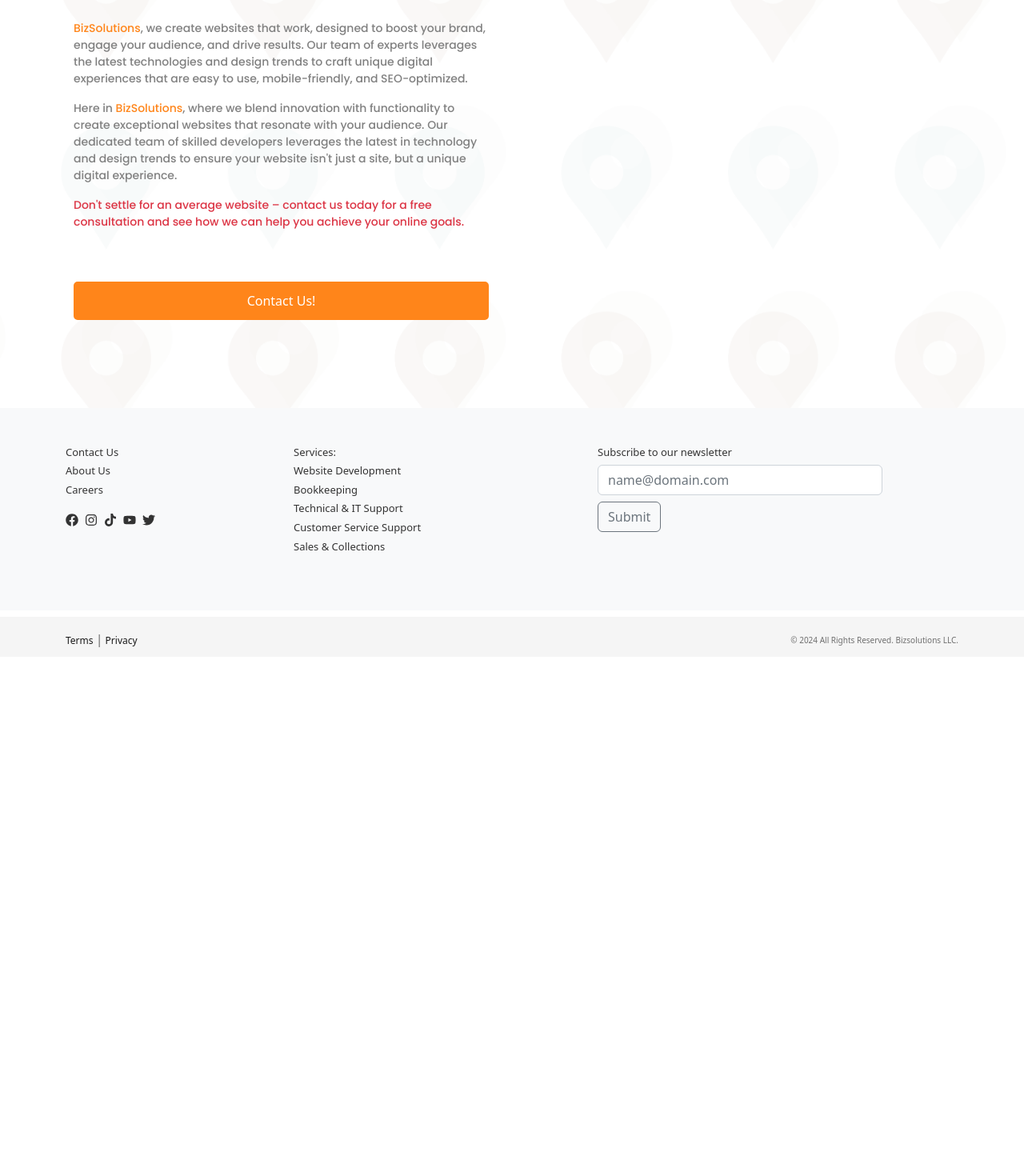
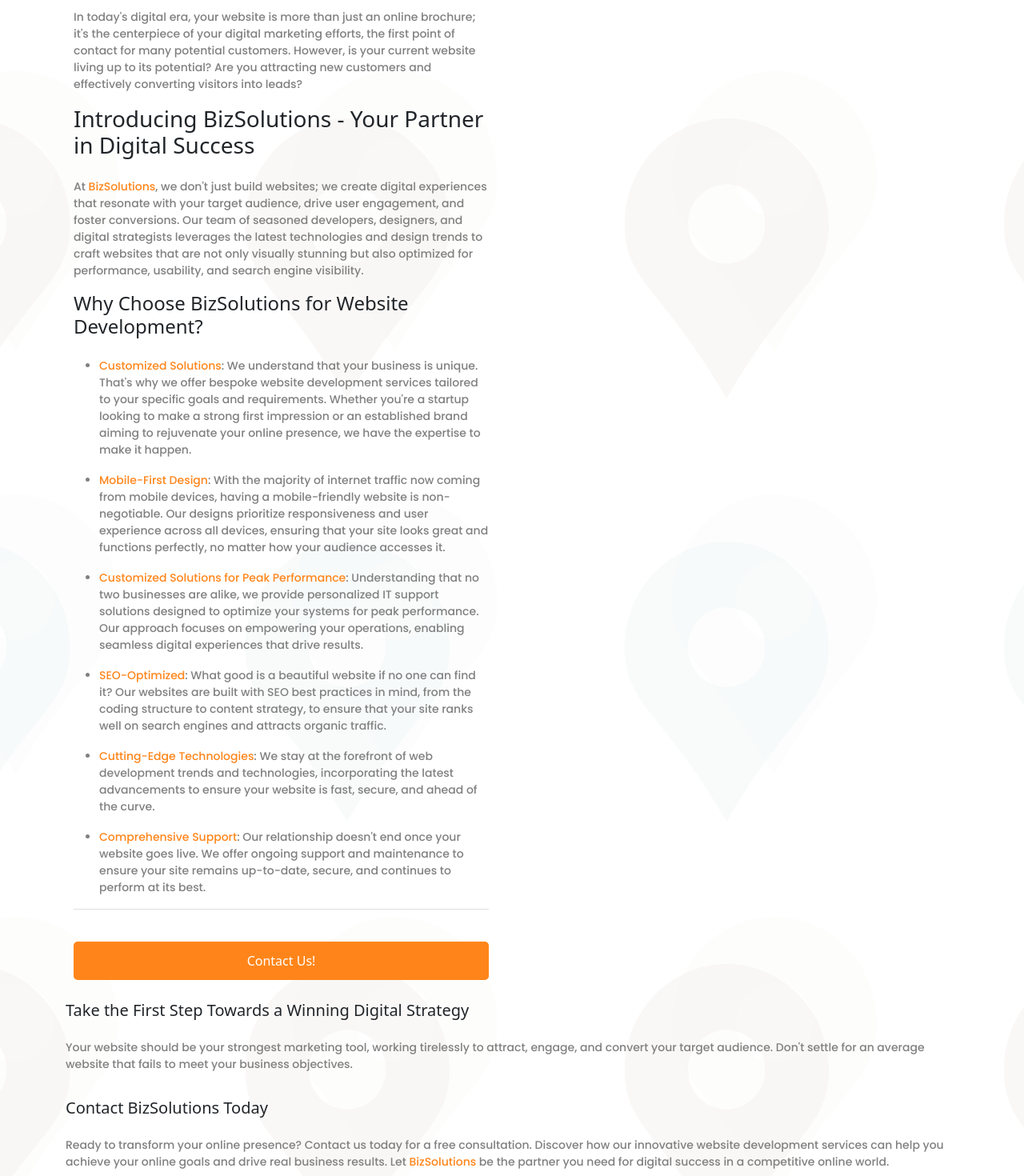
Before and after one commit to biz-admin-carlo/Bizsolutions, a React (Create React App) app: page /website-development in a window 1280 px wide. Shown: the part 320-1790 px from the top of the page at 80% size. Before the commit the page ends 1154 px from the top, so only its background shows below. Built offline with nearby package versions, Linux system fonts and the light colour scheme; no server answers; grey boxes are pictures that could not be loaded; a web font is replaced by a local one.

Commit message:
u[dated WebDevelopment

```diff
--- a/src/components/Page_WebDevelopment.js
+++ b/src/components/Page_WebDevelopment.js
@@ -27,7 +27,7 @@
             <div className='app-landing-page-service'>
                 <Container className="services-container mb-3 d-lg-block">
 
-                    <div className="flex-container">
+                    <div className="flex-container d-flex flex-column flex-lg-row">
 
                         <div className='text-content pt-lg-5'>
                             <div className='text-center'>
@@ -35,15 +35,41 @@
                                 <h1 className='py-3'>Web <span className='text-dark'>Development</span></h1>
                                 <hr />
 
-                                <div className='text-intro-landing pb-lg-5'>
+                                <div className='text-intro-landing pb-lg-4'>
 
-                                    <h5 className='pb-3 text-dark' style={{ fontStyle: 'italic' }}>Is your website failing to attract new customers and convert visitors into leads? </h5>
+                                    <h3 className='pb-3 text-dark'>
+                                    Website Development Services
+                                    </h3>
 
-                                    <p className='text-intro-landing'><span className='biz-color'>BizSolutions</span>, we create websites that work, designed to boost your brand, engage your audience, and drive results. Our team of experts leverages the latest technologies and design trends to craft unique digital experiences that are easy to use, mobile-friendly, and SEO-optimized.</p>
+                                    <p className='text-intro-landing'>In today's digital era, your website is more than just an online brochure; it's the centerpiece of your digital marketing efforts, the first point of contact for many potential customers. However, is your current website living up to its potential? Are you attracting new customers and effectively converting visitors into leads?</p>
 
-                                    <p className='text-intro-landing'>Here in <span className='biz-color'>BizSolutions</span>, where we blend innovation with functionality to create exceptional websites that resonate with your audience. Our dedicated team of skilled developers leverages the latest in technology and design trends to ensure your website isn't just a site, but a unique digital experience.</p>
+                                    <h3 className='pb-3 text-dark'>
+                                    Introducing BizSolutions - Your Partner in Digital Success
+                                    </h3>
 
-                                    <p className='text-intro-landing text-danger'>Don't settle for an average website – contact us today for a free consultation and see how we can help you achieve your online goals.</p>
+                                    <p className='text-intro-landing'>At <span className='biz-color'>BizSolutions</span>, we don't just build websites; we create digital experiences that resonate with your target audience, drive user engagement, and foster conversions. Our team of seasoned developers, designers, and digital strategists leverages the latest technologies and design trends to craft websites that are not only visually stunning but also optimized for performance, usability, and search engine visibility.</p>
+
+                                    <h4 className='pb-3 text-dark'>
+                                    Why Choose BizSolutions for Website Development?
+                                    </h4>
+
+                                    <ul>
+                                        <li><p className='text-intro-landing'><span className='biz-color'>Customized Solutions</span>: We understand that your business is unique. That's why we offer bespoke website development services tailored to your specific goals and requirements. Whether you're a startup looking to make a strong first impression or an established brand aiming to rejuvenate your online presence, we have the expertise to make it happen.</p></li>
+
+                                        <li><p className='text-intro-landing'><span className='biz-color'>Mobile-First Design</span>: With the majority of internet traffic now coming from mobile devices, having a mobile-friendly website is non-negotiable. Our designs prioritize responsiveness and user experience across all devices, ensuring that your site looks great and functions perfectly, no matter how your audience accesses it.</p></li>
+
+                                        <li><p className='text-intro-landing'><span className='biz-color'>Customized Solutions for Peak Performance</span>: Understanding that no two businesses are alike, we provide personalized IT support solutions designed to optimize your systems for peak performance. Our approach focuses on empowering your operations, enabling seamless digital experiences that drive results.</p></li>
+
+                                        <li><p className='text-intro-landing'><span className='biz-color'>SEO-Optimized</span>: What good is a beautiful website if no one can find it? Our websites are built with SEO best practices in mind, from the coding structure to content strategy, to ensure that your site ranks well on search engines and attracts organic traffic.</p></li>
+
+                                        <li><p className='text-intro-landing'><span className='biz-color'>Cutting-Edge Technologies</span>: We stay at the forefront of web development trends and technologies, incorporating the latest advancements to ensure your website is fast, secure, and ahead of the curve.</p></li>
+
+                                        <li><p className='text-intro-landing'><span className='biz-color'>Comprehensive Support</span>: Our relationship doesn't end once your website goes live. We offer ongoing support and maintenance to ensure your site remains up-to-date, secure, and continues to perform at its best.</p></li>
+
+                                    </ul>
+
+                                    <hr />
+
                                 </div>
                             </div>
 
@@ -53,11 +79,27 @@
                         <div className="video-container ps-lg-5">
                             {loadVideo && (
                                 <a href="https://www.youtube.com/shorts/XcoLWjWWh7g" target="_blank" rel="noopener noreferrer">
-                                    <video width="960px" height="540px" className="img-fluid" muted autoPlay loop>
-                                        <source src={require('../assets/video-are-you-ready-stock.mp4')} type="video/mp4" />
+                                    <video width="960px" height="540px" className="img-fluid" autoPlay loop>
+                                        <source src={require('../assets/video-having-a-website.mp4')} type="video/mp4" />
                                     </video>
                                 </a>
                             )}
+                        </div>
+
+                        <div>
+
+                            <h5 className='py-3 text-dark'>
+                                Take the First Step Towards a Winning Digital Strategy
+                            </h5>
+
+                            <p className='text-intro-landing'>Your website should be your strongest marketing tool, working tirelessly to attract, engage, and convert your target audience. Don't settle for an average website that fails to meet your business objectives.</p>
+
+                            <h5 className='py-3 text-dark'>
+                                Contact BizSolutions Today
+                            </h5>
+
+                            <p className='text-intro-landing'>Ready to transform your online presence? Contact us today for a free consultation. Discover how our innovative website development services can help you achieve your online goals and drive real business results. Let <span className='biz-color'>BizSolutions</span> be the partner you need for digital success in a competitive online world.</p>
+
                         </div>
 
                     </div>
```
Also changed, not shown: 1 other file (tests, documents, lock files or other folders).
